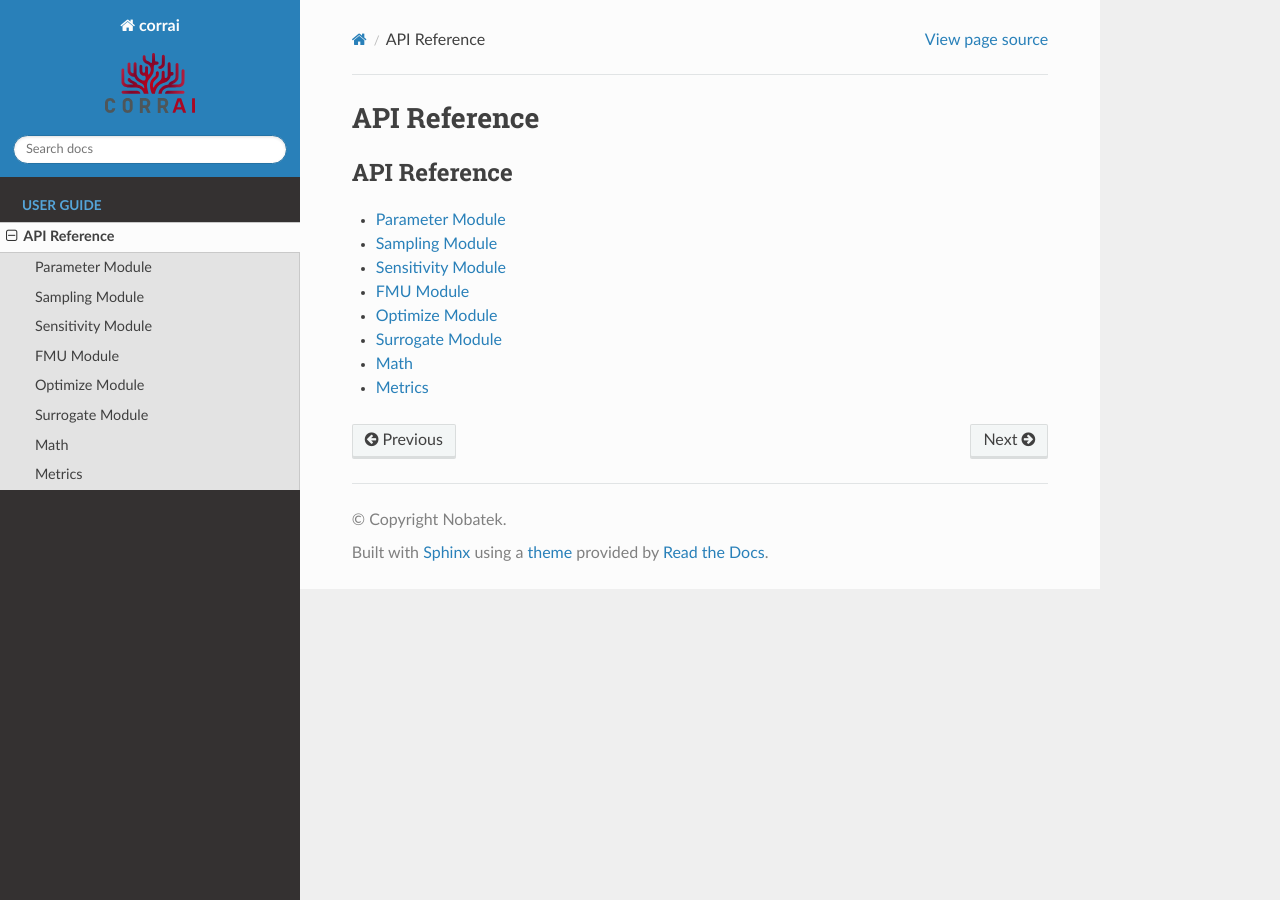
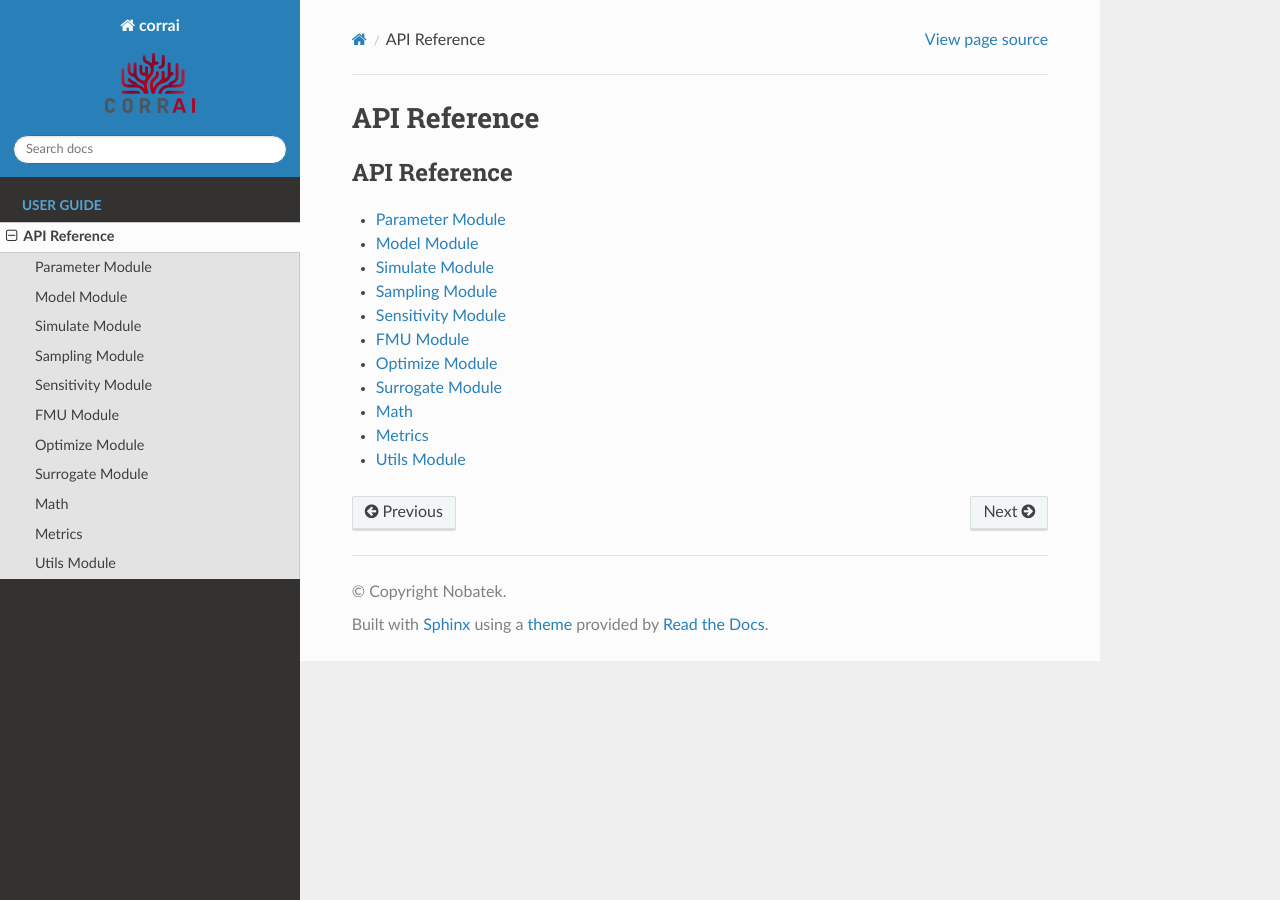
Before and after one commit to BuildingEnergySimulationTools/corrai, a Sphinx documentation site: the page built from docs/api_reference/index.rst, in a window 1280 px wide. Built offline with Sphinx 7.4.7 and the Read the Docs theme 3.1.0, drawn with Linux system fonts in a browser that asks for light colours.

Commit message:
📝references to files

```diff
--- /dev/null
+++ b/docs/api_reference/base/model.rst
@@ -0,0 +1,6 @@
+Model Module
+================
+
+.. autoclass:: corrai.base.model.Model
+   :members:
+   :show-inheritance:
--- /dev/null
+++ b/docs/api_reference/base/simulate.rst
@@ -0,0 +1,6 @@
+Simulate Module
+================
+
+.. automodule:: corrai.base.simulate
+   :members:
+   :show-inheritance:
--- a/docs/api_reference/index.rst
+++ b/docs/api_reference/index.rst
@@ -6,6 +6,8 @@ API Reference
    :caption: API Reference
 
    base/parameter
+   base/model
+   base/simulate
    sampling
    sensitivity
    fmu
@@ -13,3 +15,4 @@ API Reference
    surrogate
    base/math
    base/metrics
+   base/utils
```
Also changed, not shown: docs/api_reference/base/utils.rst (added, +8 -0 lines), docs/api_reference/base/parameter.rst (line endings or trailing spaces).
